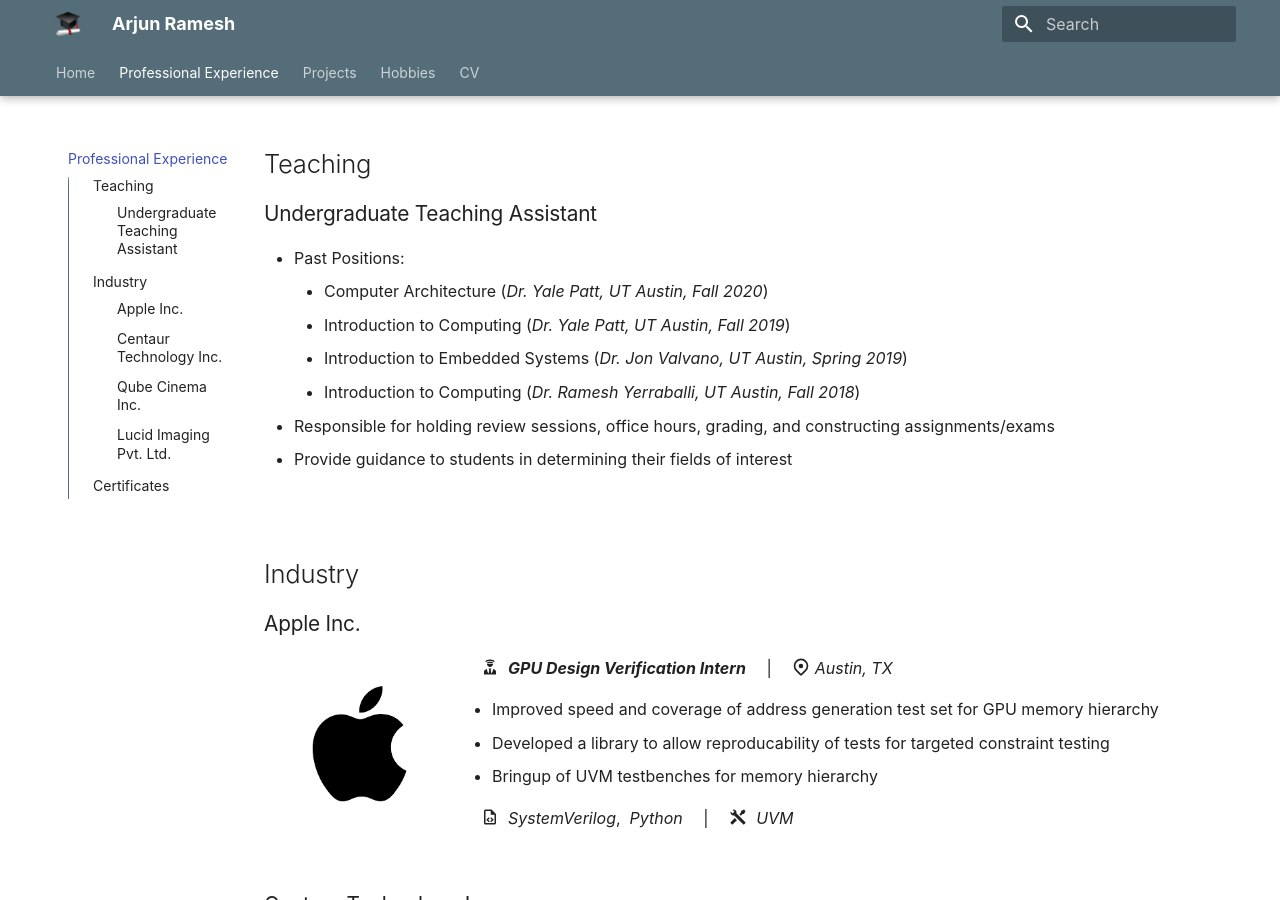
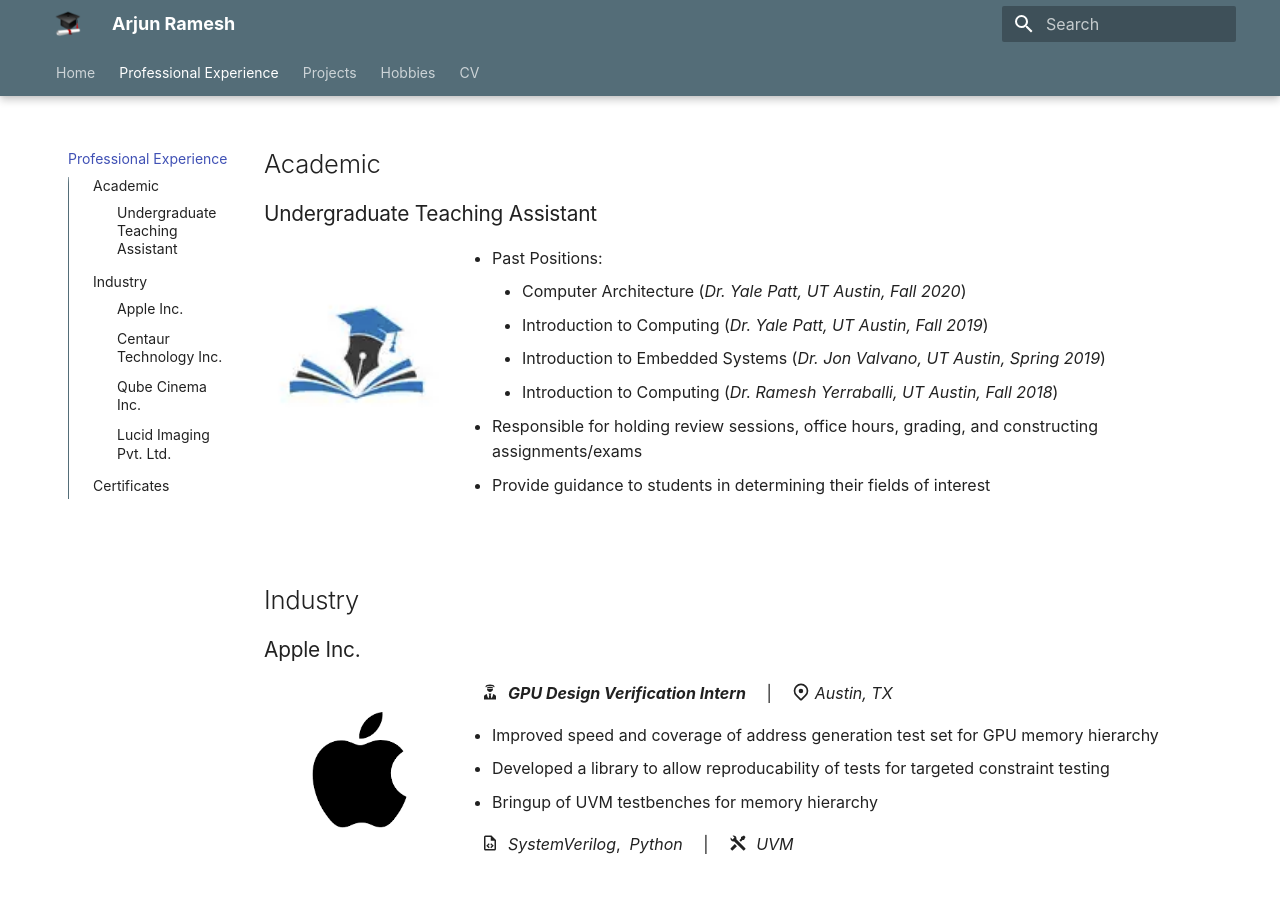
Before and after one commit to arjunr2/personal-website, an MkDocs documentation site: the page built from docs/experience.md, in a window 1280 px wide and 900 px high. Built offline with MkDocs 1.6.1 and Material for MkDocs 9.7.7, drawn with Linux system fonts in a browser that asks for light colours; some web fonts are replaced.

Commit message:
Added teaching logo

```diff
--- a/docs/experience.md
+++ b/docs/experience.md
@@ -1,8 +1,10 @@
 # Professional Experience
 
-## Teaching
+## Academic
 
 ### Undergraduate Teaching Assistant
+
+![ta](assets/experience/Teaching.png){ align=left width=20% style=margin:1em;margin-left:0;margin-top:1.8em }
 
 * Past Positions:
     * Computer Architecture (*Dr. Yale Patt, UT Austin, Fall 2020*)
@@ -76,7 +78,7 @@
 <br/>
 ### Lucid Imaging Pvt. Ltd.
 
-![lucid](assets/experience/Lucid.jpeg){ align=left width=20% style=margin:1em;margin-left:0;margin-top:0.3em }
+![lucid](assets/experience/Lucid.jpeg){ align=left width=20% style=margin:1em;margin-left:0;margin-top:0.8em }
 
 &nbsp; :material-account-tie-hat: &nbsp;***Machine Learning Intern***
 &emsp;|&emsp; :octicons-location-16: *Bangalore, India*
```
Also changed, not shown: docs/assets/experience/Teaching.png (added).
